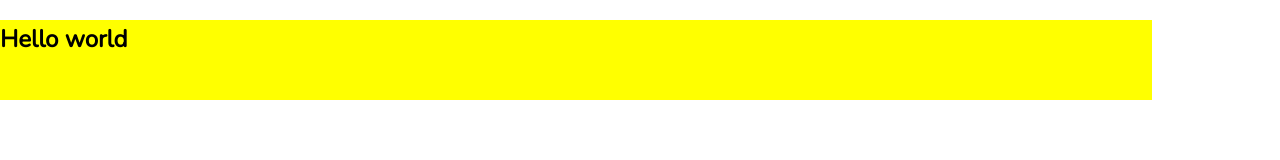
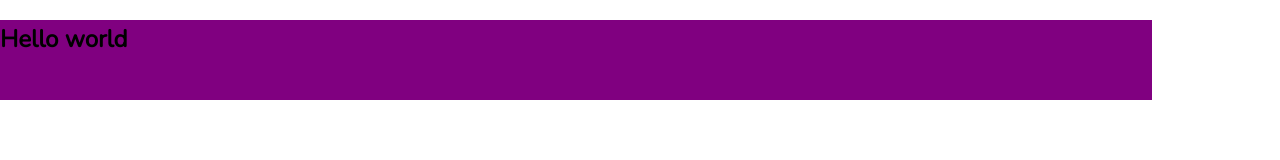
Before and after one commit to thomasmatlock/Warp-Website, a website: page index.html in a window 1280 px wide. Drawn offline with nearby package versions, Linux system fonts and the light colour scheme.

Commit message:
Update style.css

```diff
--- a/css/style.css
+++ b/css/style.css
@@ -169,6 +169,6 @@ a {
   border-top: none; }
 
 .header {
-  background-color: yellow;
+  background-color: purple;
   height: 10vh;
   width: 90vw; }
```
